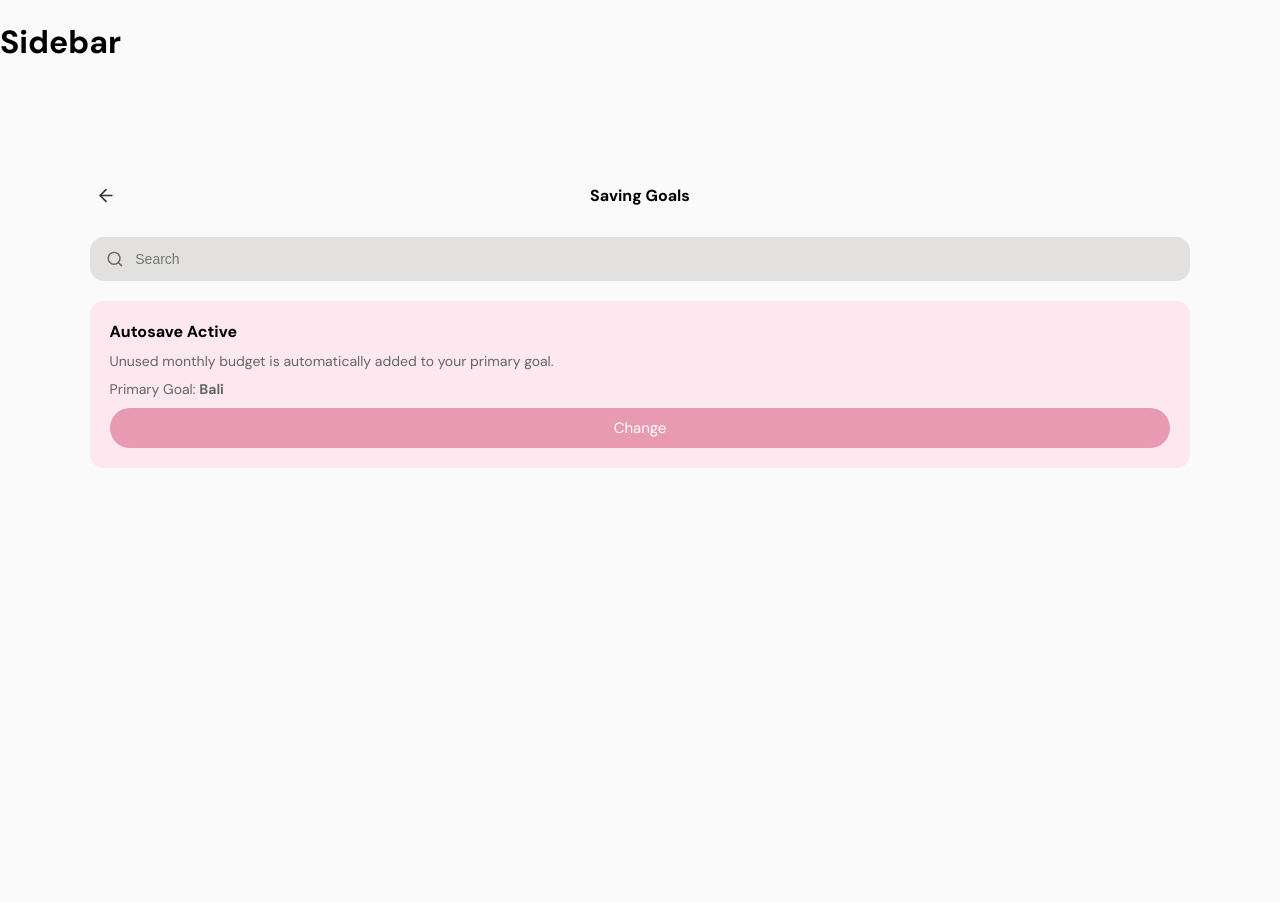
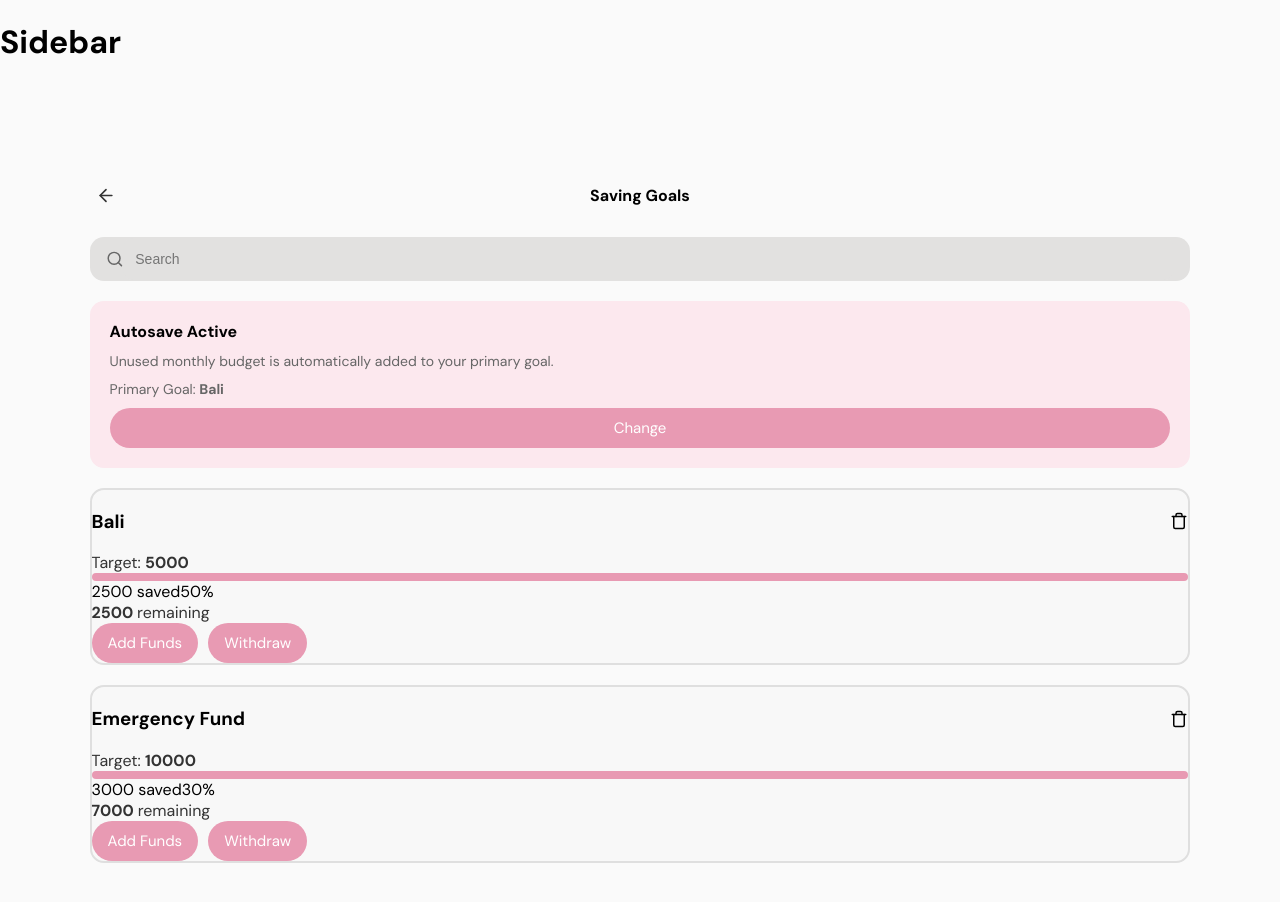
Before and after one commit to mirelalexy/blossom, a React (Vite) app in the folder frontend/: page /goals in a window 1280 px wide. Shown: the top 902 px of the page. Before the commit the page ends 800 px from the top, so only its background shows below. Built offline with nearby package versions, Linux system fonts and the light colour scheme.

Commit message:
feat(goals): add searching by goal name

```diff
--- a/frontend/src/components/goals/SavingGoalCard.jsx
+++ b/frontend/src/components/goals/SavingGoalCard.jsx
@@ -1,5 +1,6 @@
 import Button from "../ui/Button"
 import ProgressBar from "../ui/ProgressBar"
+import Icon from "../ui/Icon"
 
 import "../../styles/components/SavingGoalCard.css"
 
--- a/frontend/src/pages/Goals.jsx
+++ b/frontend/src/pages/Goals.jsx
@@ -1,19 +1,33 @@
+import { useState } from "react"
 import AutosaveCard from "../components/goals/AutosaveCard"
-import Button from "../components/ui/Button"
 import PageHeader from "../components/ui/PageHeader"
 import SearchBar from "../components/ui/SearchBar"
 
 import "../styles/pages/Goals.css"
+import SavingGoalCard from "../components/goals/SavingGoalCard"
 
 function Goals() {
+    const [search, setSearch] = useState("")
+
+    const goals = [
+        { id: 1, name: "Bali", target: 5000, saved: 2500 },
+        { id: 2, name: "Emergency Fund", target: 10000, saved: 3000 }
+    ]
+
+    const filteredGoals = goals.filter(g => g.name.toLowerCase().includes(search.toLowerCase()))
+
     return (
         <div className="saving-goals-layout">
             <div className="saving-goals-content">
                 <PageHeader title="Saving Goals"></PageHeader>
 
-                <SearchBar className="search-bar-icon"/>
+                <SearchBar className="search-bar-icon" value={search} onChange={setSearch} />
 
-                <AutosaveCard autosaveActive={true} primaryGoal="Bali"/>
+                <AutosaveCard autosaveActive={true} primaryGoal="Bali" />
+
+                {filteredGoals.map(g => (
+                    <SavingGoalCard key={g.id} goal={g} />
+                ))}
             </div>
         </div>
     )
```
